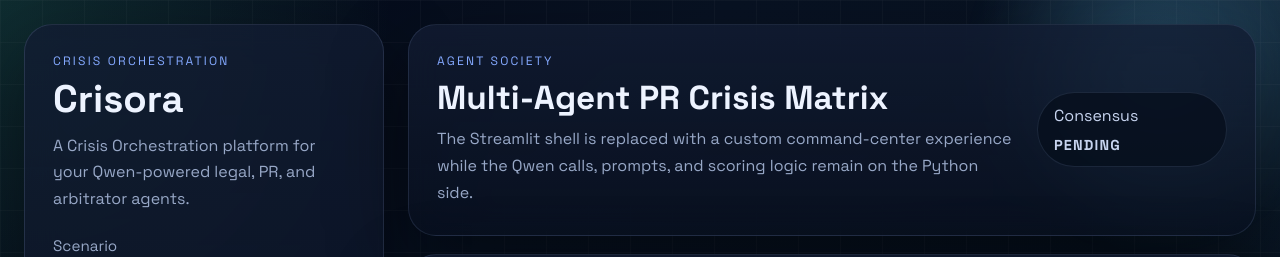
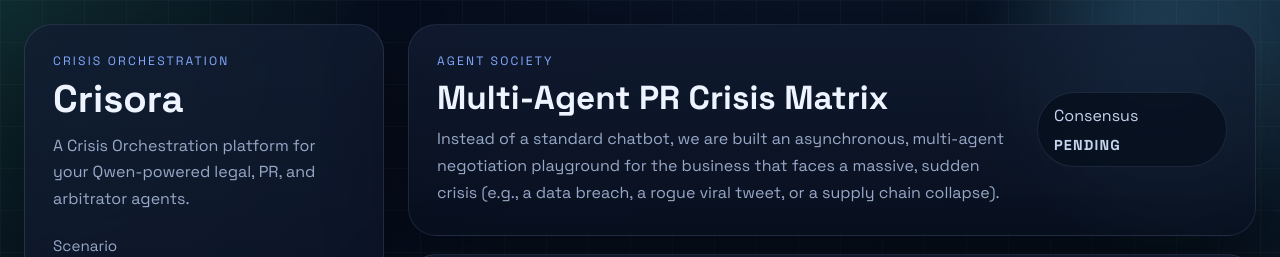
Before and after one commit to iamharisahsan/Crisora, a React (Vite) app in the folder frontend/: page / in a window 1280 px wide. Shown: the top 257 px of the page. Built offline with nearby package versions, Linux system fonts and the light colour scheme; no server answers.

Commit message:
changed contact

```diff
--- a/frontend/src/App.jsx
+++ b/frontend/src/App.jsx
@@ -160,8 +160,7 @@
               <div className="eyebrow">Agent Society</div>
               <h2>Multi-Agent PR Crisis Matrix</h2>
               <p>
-                The Streamlit shell is replaced with a custom command-center experience while the Qwen calls,
-                prompts, and scoring logic remain on the Python side.
+                Instead of a standard chatbot, we are built an asynchronous, multi-agent negotiation playground for the business that faces a massive, sudden crisis (e.g., a data breach, a rogue viral tweet, or a supply chain collapse).
               </p>
             </div>
 
```
